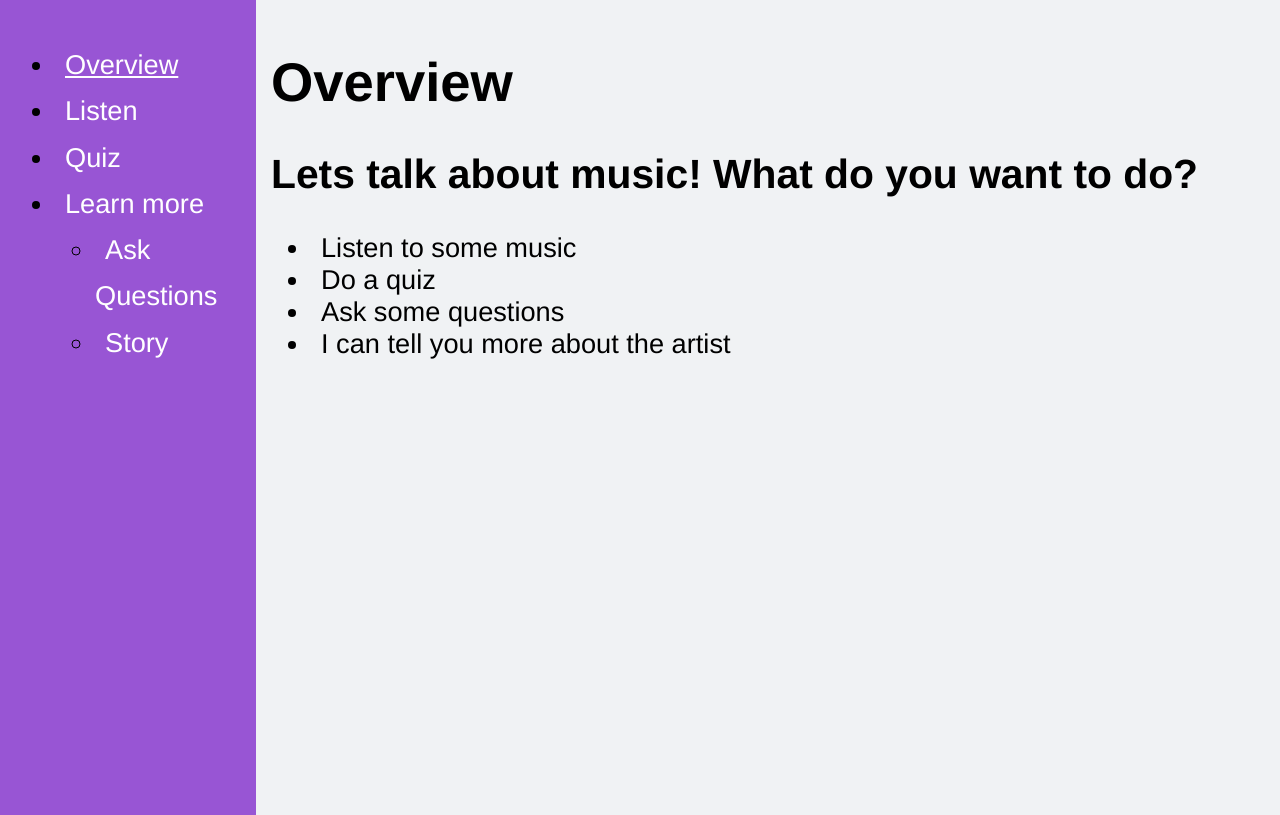
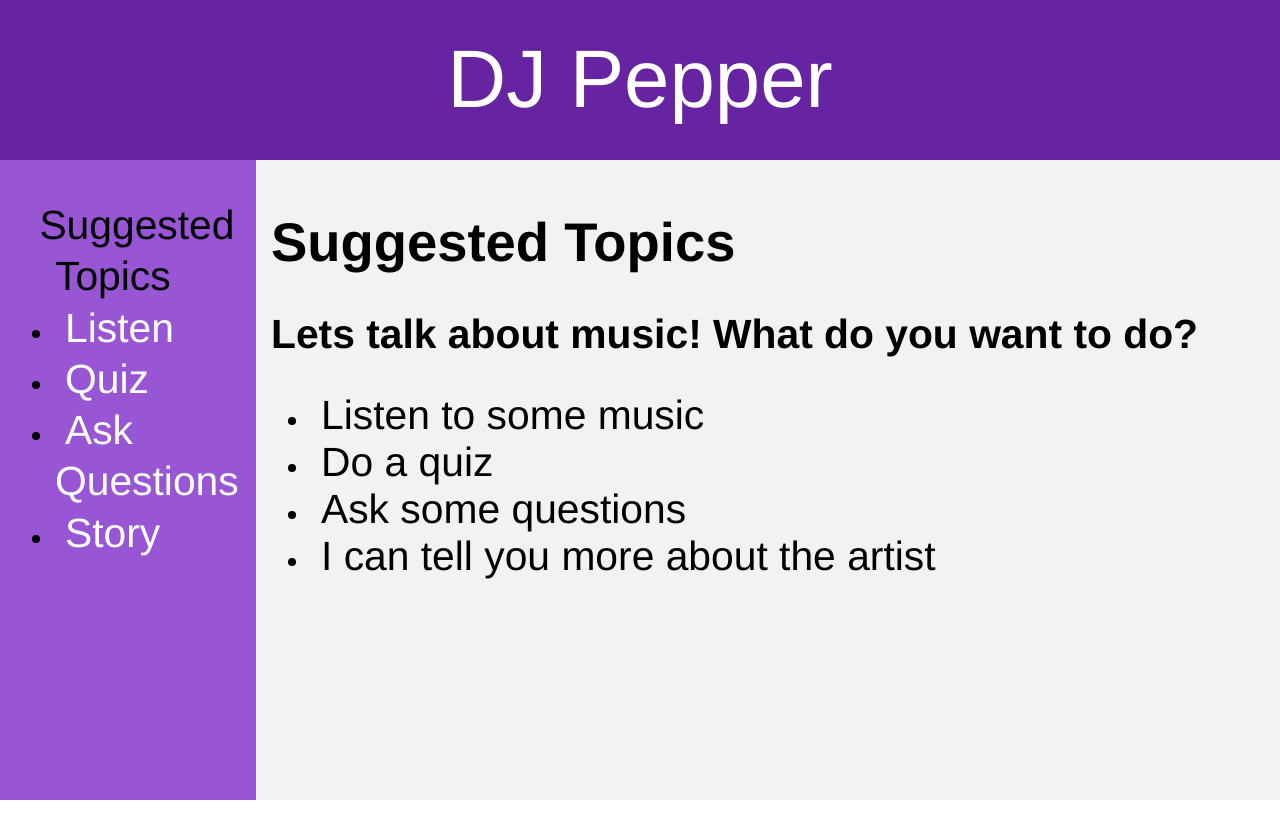
Before and after one commit to ka2le/peppersites, a website: page public/peppertablet/index.html in a window 1280 px wide. Drawn offline with nearby package versions, Linux system fonts and the light colour scheme.

Commit message:
added menu

```diff
--- a/public/peppertablet/css.css
+++ b/public/peppertablet/css.css
@@ -22,25 +22,46 @@ a:hover{
 
 
 .activeLink{
-	text-decoration:underline;
+	//text-decoration:underline;
 }
 
 .link{
 	padding-top:15px;
+	font-size: 1.5em;
+	padding-bottom:1.5vh;
 }
 .link2{
 	color:black;
 	text-decoration:none;
 }
+.menutop{
+	color: black;
+	margin-left: -2vw;
+}
 a, div.text_content { display: inline; padding: 0 10px; }
-
+#header{
+	position:absolute;
+ 	left: 0vw;
+	height:20vh;
+	top: 0vh;
+	width:100vw;
+	background-color:rgb(102,35,162);
+	text-align:center;
+	font-size: 3em;
+}
+#header .text{
+	color:white;
+	margin-top:4vh;
+}
 #container{
 	 padding:0px;
 	margin:0px;
 	width:100vw;
-	height:100vh;
+	height:80vh;
 	overflow:hidden;
 	background-color:rgb(240,240,255);
+	top: 20vh;
+	position: absolute;
 }
 #testdiv{
 	height:50px;
@@ -56,6 +77,7 @@ li{
 	height:100vh;
 	width:20vw;
 	line-height: 170%;
+
 	position: absolute;
 	padding-left: 15px;
 	padding-top: 15px;
@@ -64,7 +86,8 @@ li{
 #content{
 	position: absolute;
 	left: 20vw;
-	height:100vh;
+	height:80vh;
+
 	width:80vw;
 	padding-left: 15px;
 	padding-top: 15px;
--- a/public/peppertablet/index.html
+++ b/public/peppertablet/index.html
@@ -12,24 +12,27 @@
  <link href="favicon.ico" rel="icon" type="image/png" />
 </head>
 <body onload="onload()">
+<div id="header"> <p class="text">DJ Pepper</p></div>
 <div id="container" >
+
 <div id="sidebar">
 <ul>
 
-	<li><a href="#startMenu" class="link" rel="startMenu">Overview</a></li>
+	<a href="#startMenu"  class="link menutop" rel="startMenu">Suggested Topics</a>
 	<li><a href="#listen" class="link" rel="listen">Listen </a></li>
 	<li><a href="#quiz" class="link" rel="quiz">Quiz</a></li>
-	<li><a href="#learn"  class="link" rel="learn">Learn more</a></li>
-	<ul>
+	<!-- <li><a href="#learn"  class="link" rel="learn">Learn more</a></li> -->
+
 		<li><a href="#ask Questions" class="link" rel="ask">Ask Questions</a></li>
 		<li><a href="#story" class="link" rel="story">Story</a></li>
-	</ul>
+
 </ul>
 
 </div>
 <div id="content">
+
 	<div class='box' id='startMenu'>
-		<h1>Overview</h1>
+		<h1>Suggested Topics</h1>
 		<h2>Lets talk about music! What do you want to do?</h2>
 		<div>
 			<ul>
```
